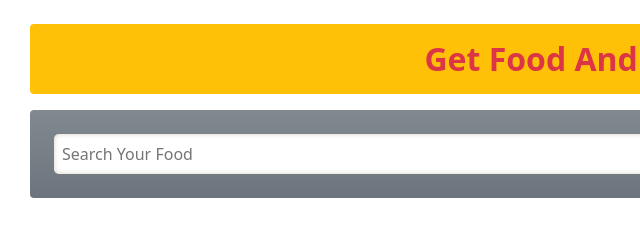
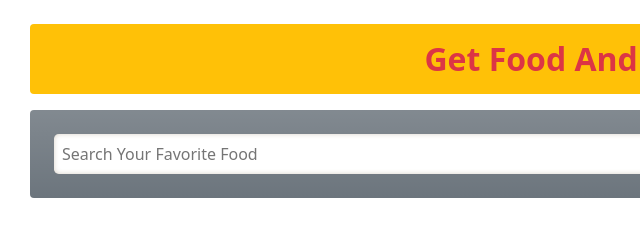
Before and after one commit to jahid-111/MealDb, a plain HTML site: page index.html in a window 1280 px wide. Shown: the top 240 px of the page, 52-692 px from the left. Drawn offline with nearby package versions, Linux system fonts and the light colour scheme; no server answers.

Commit message:
textModified

```diff
--- a/file.js
+++ b/file.js
@@ -28,7 +28,7 @@ const dataFunc = (dataMeal) =>{
                     <h5 class="">Area :  <span class="card-title fw-normal fs-5">${data.strArea}</span> </h5>
 
                     <a href="${data.strYoutube}" class="px-3 py-2  text-center rounded-3 fs-5 fw-normal border border-danger text-decoration-none">
-                                                          Recipe
+                                                         Get Recipe
                          <i class="fa-regular fa-circle-play mx-2" style="color: #f51414;"></i>
                      </a>
 
--- a/index.html
+++ b/index.html
@@ -36,7 +36,7 @@
             <h2 class="text-center bg-warning py-3 mb-3 text-danger fw-bolder rounded">Get Food And Recipe</h2>
                 <section class="d-flex  justify-content-center container-fluid bg-secondary bg-gradient p-4 rounded">
 
-                    <input id="searchField" class="mx-auto rounded-3     p-2 me-3" style="width: 100%;"  type="text" placeholder="Search Your Food ">
+                    <input id="searchField" class="mx-auto rounded-3     p-2 me-3" style="width: 100%;"  type="text" placeholder="Search Your Favorite Food ">
                     <button onclick="searchFood()" class="btn btn-outline-warning  ">Search</button>
                 </section>
         </header>
```
